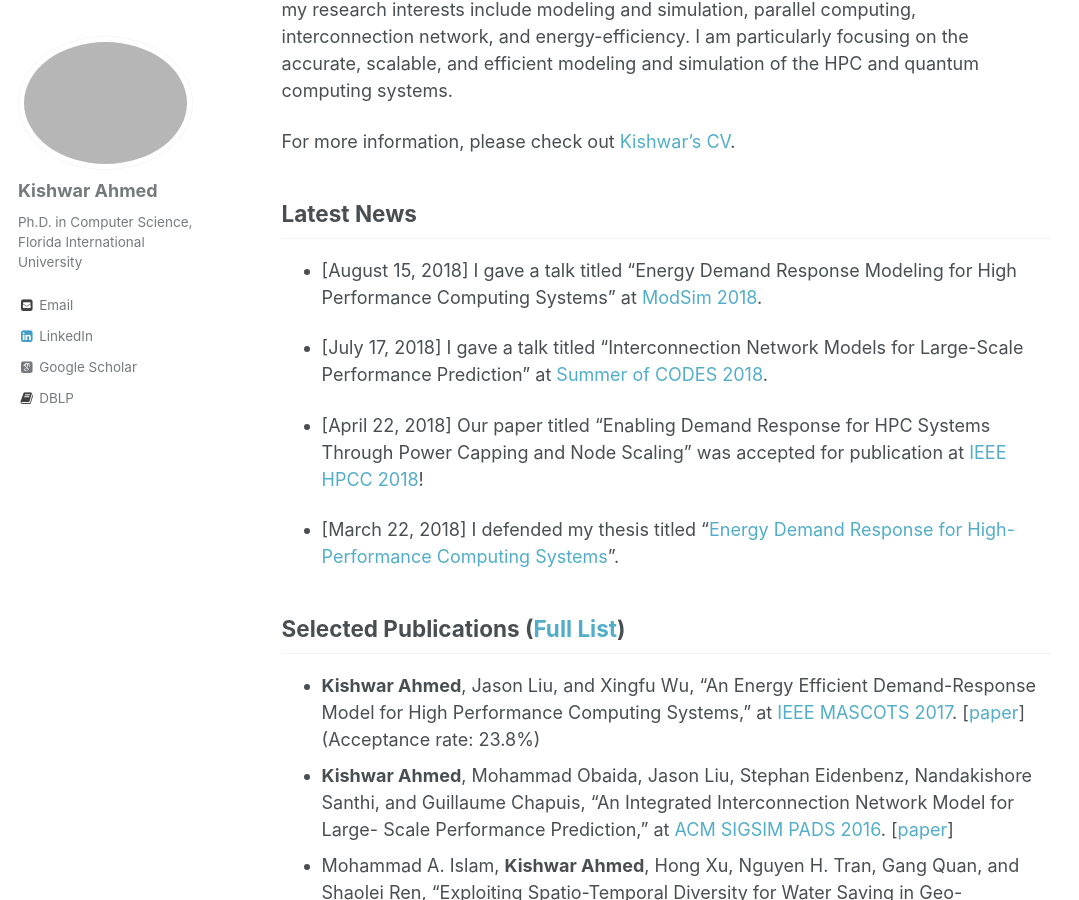
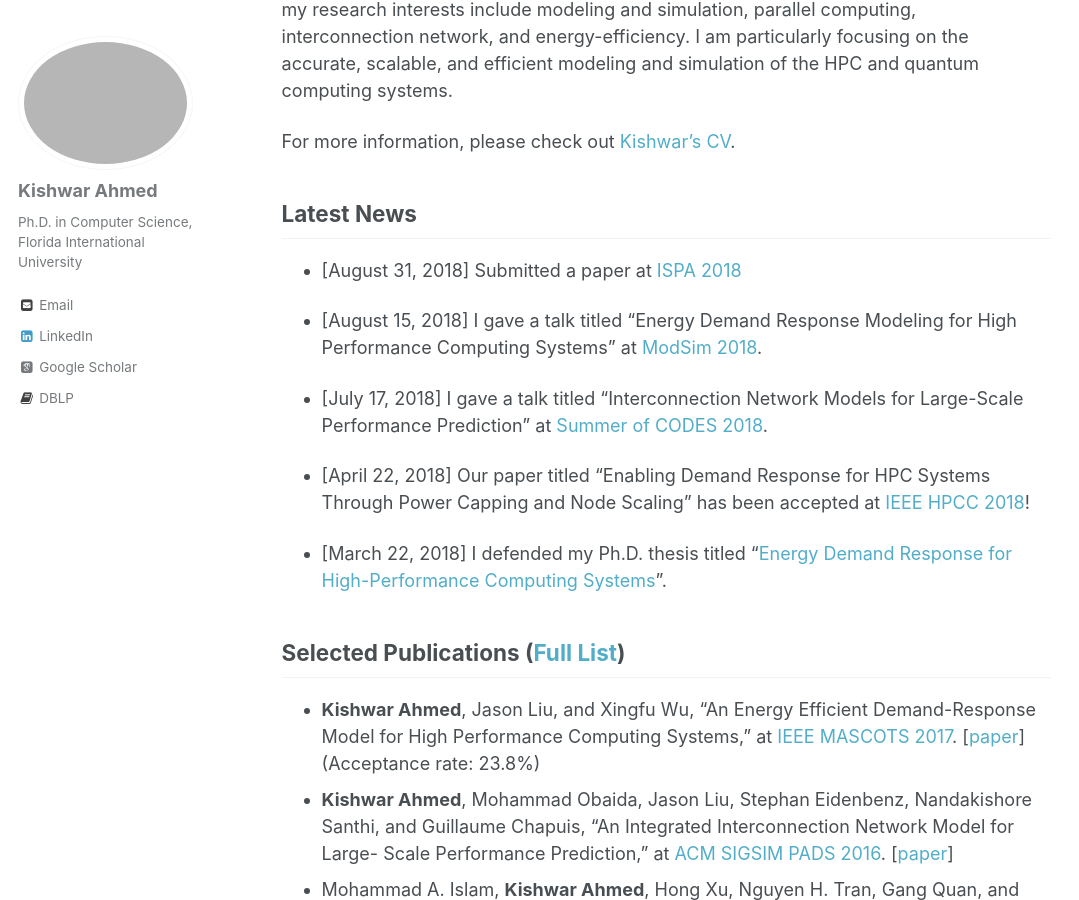
Before and after one commit to kishwarbd/kishwarbd.github.io, a Jekyll site: the page built from _pages/about.md, in a window 1280 px wide and 900 px high, scrolled down 361 px. Shown: the whole window, without its empty margins (0-1079 px from the left). Built offline with Jekyll 4.4.1, drawn with Linux system fonts in a browser that asks for light colours; some web fonts are replaced.

Commit message:
updates.

```diff
--- a/_pages/about.md
+++ b/_pages/about.md
@@ -24,13 +24,15 @@ For more information, please check out [Kishwar’s CV](https://kishwarbd.github
 
 ## Latest News
 
+* [August 31, 2018] Submitted a paper at [ISPA 2018](http://www.swinflow.org/confs/2018/ispa/)
+
 * [August 15, 2018] I gave a talk titled “Energy Demand Response Modeling for High Performance Computing Systems” at [ModSim 2018](https://www.bnl.gov/modsim2018/).
 
 * [July 17, 2018] I gave a talk titled “Interconnection Network Models for Large-Scale Performance Prediction” at [Summer of CODES 2018](https://press3.mcs.anl.gov/summerofcodes2018/).
 
-* [April 22, 2018] Our paper titled “Enabling Demand Response for HPC Systems Through Power Capping and Node Scaling” was accepted for publication at [IEEE HPCC 2018](https://cse.stfx.ca/~hpcc2018/)!
+* [April 22, 2018] Our paper titled “Enabling Demand Response for HPC Systems Through Power Capping and Node Scaling” has been accepted at [IEEE HPCC 2018](https://cse.stfx.ca/~hpcc2018/)!
 
-* [March 22, 2018] I defended my thesis titled “[Energy Demand Response for High-Performance Computing Systems](http://digitalcommons.fiu.edu/etd/3569/)”.
+* [March 22, 2018] I defended my Ph.D. thesis titled “[Energy Demand Response for High-Performance Computing Systems](http://digitalcommons.fiu.edu/etd/3569/)”.
 
 
 ## Selected Publications ([Full List](https://kishwarbd.github.io/publications/))
```
